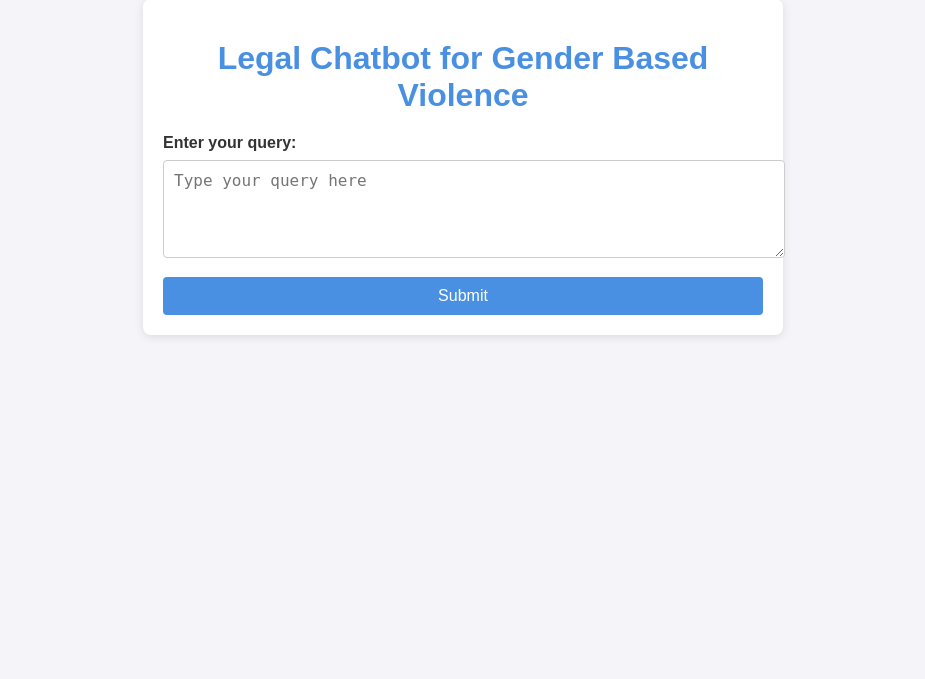
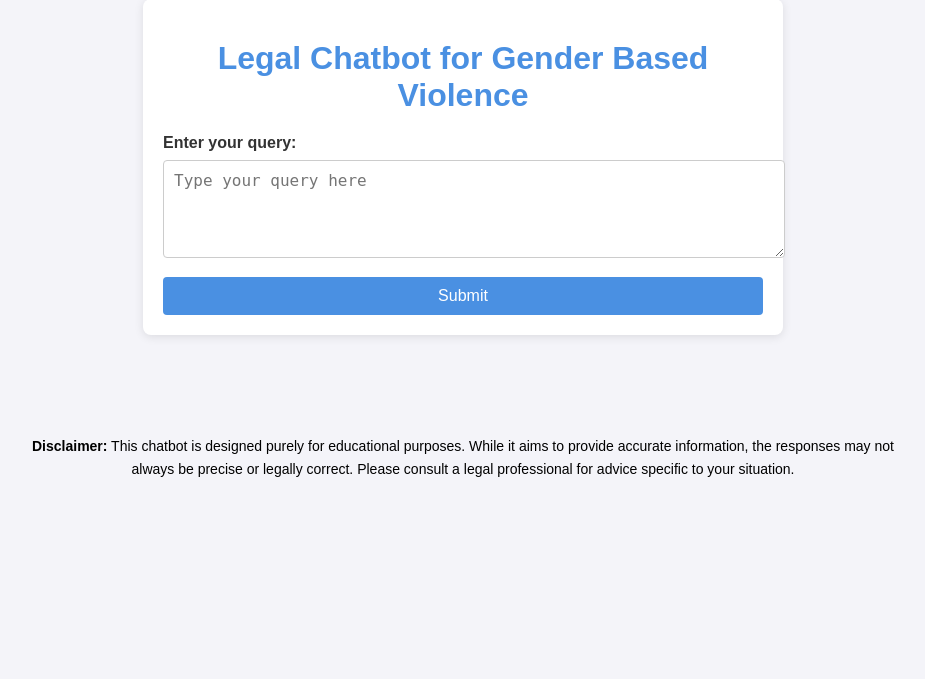
Before and after one commit to NCDinesh/LegalChatbot, a Django app: page / in a window 1280 px wide. Shown: the part 51-730 px from the top of the page, without its empty margins (177-1102 px from the left). Run offline with Django 4.2, Linux system fonts and the light colour scheme.

Commit message:
footer added

```diff
--- a/static/style.css
+++ b/static/style.css
@@ -107,3 +107,21 @@ button:hover {
   opacity: 0.5; /* Reduce opacity */
   transition: opacity 0.3s ease-in-out;
 }
+
+.footer {
+  text-align: center;
+  margin-top: -150px;
+  padding: 200px;
+  color:black;
+  font-size: 14px;
+  /* box-shadow: 0 -2px 5px rgba(0, 0, 0, 0.1);  */
+}
+
+.footer p {
+  margin: 0;
+  line-height: 1.6;
+}
+
+.footer strong {
+  color:black
+}
--- a/templates/index.html
+++ b/templates/index.html
@@ -43,6 +43,16 @@
       </div>
     </div>
 
+    <!-- Footer -->
+    <footer class="footer">
+      <p>
+        <strong>Disclaimer:</strong> This chatbot is designed purely for
+        educational purposes. While it aims to provide accurate information, the
+        responses may not always be precise or legally correct. Please consult a
+        legal professional for advice specific to your situation.
+      </p>
+    </footer>
+
     <!-- JavaScript -->
     <script>
       // Get form, spinner, overlay, and content container elements
```
